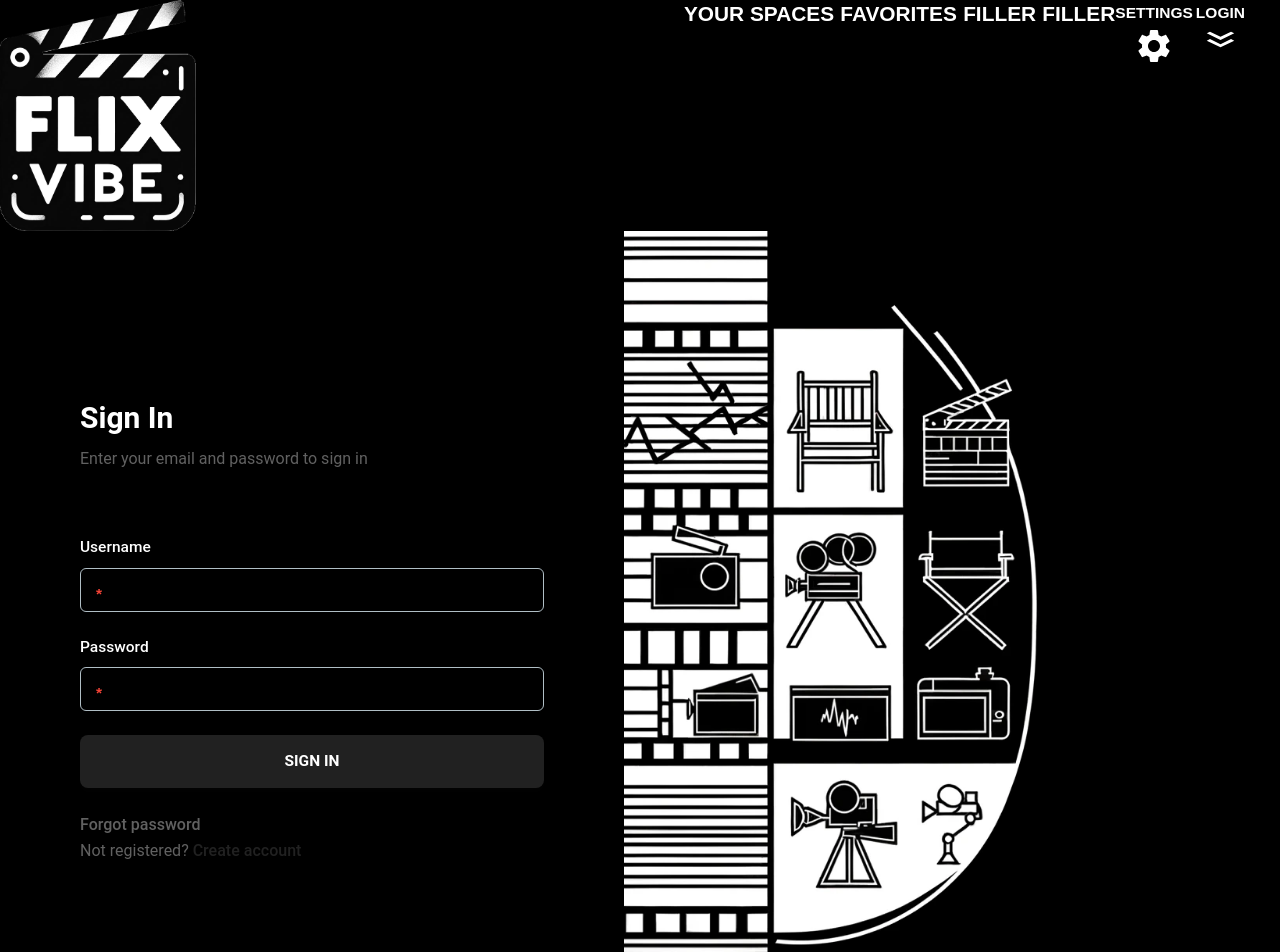
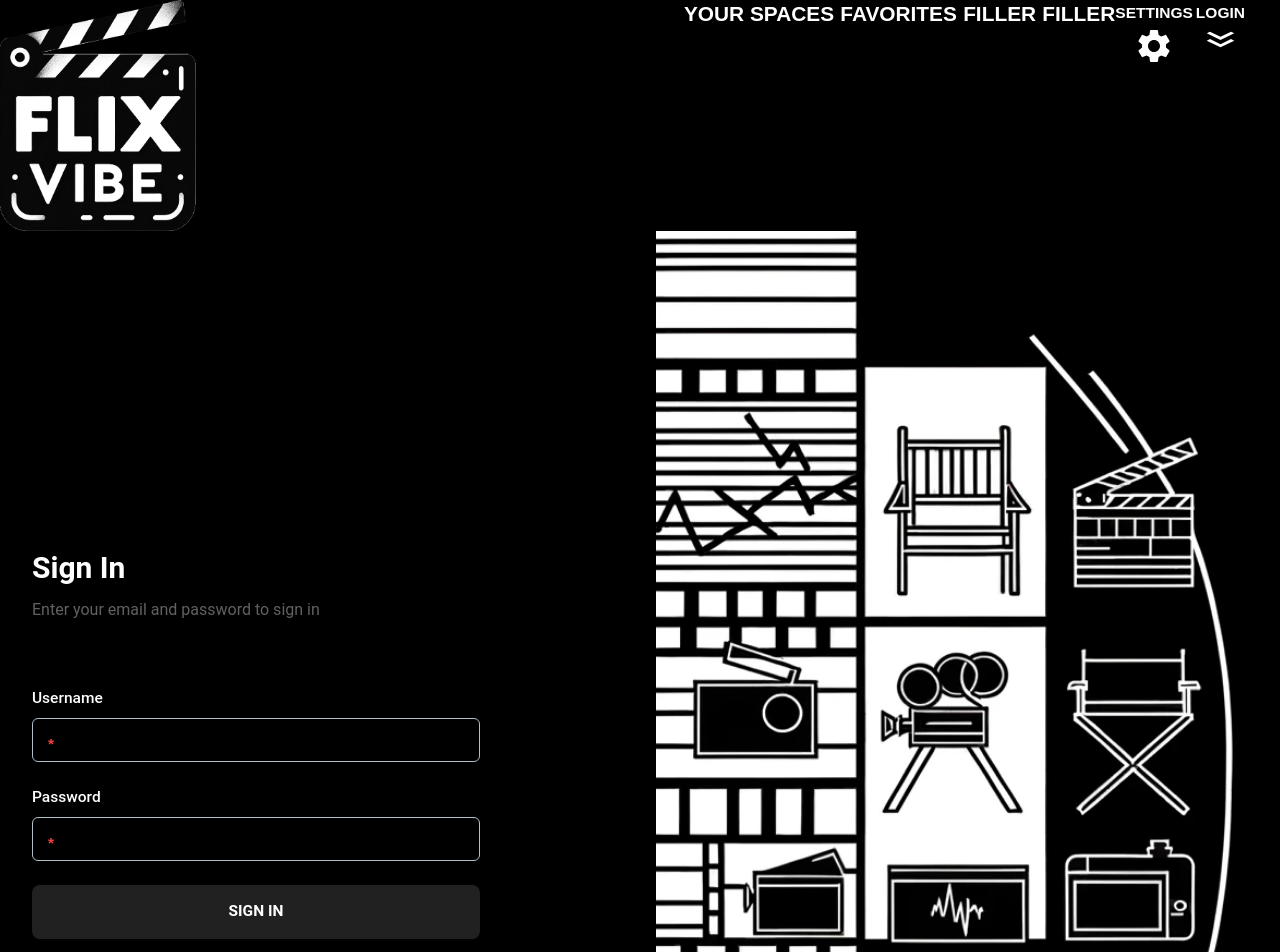
Before and after one commit to mhgarry/flix-vibe, a React (Vite) app in the folder client/: page /login in a window 1280 px wide. Shown: the top 952 px of the page. Built offline with nearby package versions, Linux system fonts and the light colour scheme.

Commit message:
login form ui draft working

```diff
--- a/client/src/components/forms/LoginForm.jsx
+++ b/client/src/components/forms/LoginForm.jsx
@@ -1,14 +1,15 @@
-import { useState } from "react";
-import { useAuth } from "../AuthContext";
-import { useNavigate } from "react-router-dom";
-import CustomError from "../errors/CustomError";
+import { useState } from 'react';
+import { useAuth } from '../AuthContext';
+import { useNavigate } from 'react-router-dom';
+import CustomError from '../errors/CustomError';
 
-import { Typography, Input, Button } from "@material-tailwind/react";
+import { Typography, Input, Button } from '@material-tailwind/react';
 
-import backgroundImage from '../../assets/flix-illustration.png'
+import backgroundImage from '../../assets/flix-illustration.png';
+
 export function SignIn() {
-  const [userName, setUserName] = useState("");
-  const [password, setPassword] = useState("");
+  const [userName, setUserName] = useState('');
+  const [password, setPassword] = useState('');
   const { login, error } = useAuth();
   const navigate = useNavigate();
 
@@ -16,21 +17,21 @@ export function SignIn() {
     e.preventDefault();
     const response = await login(userName, password);
     if (response && response.data) {
-      navigate("/your-spaces");
+      navigate('/your-spaces');
     }
   };
 
   return (
-    <section className="grid h-screen items-center lg:grid-cols-2">
-
-      <div className="my-auto p-8 text-center sm:p-10 md:p-20 xl:px-32 xl:py-24">
-             <Typography variant="h3" color="white" className="mb-2 text-left">
+    <section className="flex flex-col md:flex-row md:justify-between items-center w-full min-h-screen">
+      <div className="flex flex-1 justify-between items-center p-2 sm:p-4 md:p-8 xl:px-globalPadding xl:py-24">
+        <div className="w-full max-w-md">
+          <Typography variant="h3" color="white" className="mb-2">
             Sign In
           </Typography>
-        <Typography color="gray" className="mb-16 font-normal text-left">
+          <Typography color="gray" className="mb-16 font-normal">
             Enter your email and password to sign in
           </Typography>
-        <form onSubmit={handleLoginAttempt} className="mx-auto  text-left">
+          <form onSubmit={handleLoginAttempt} className="text-left">
             <div className="mb-6">
               <label htmlFor="username">
                 <Typography variant="small" className="mb-2 block font-medium text-white">
@@ -69,37 +70,29 @@ export function SignIn() {
                 required
               />
             </div>
-
-          <Button color="gray" size="lg" className=" mb-6" type="submit" fullWidth>
+            <Button color="gray" size="lg" className="mb-6" type="submit" fullWidth>
               Sign In
             </Button>
             {error && <CustomError errorMessage={error} />}
-         <div className="flex flex-wrap items-center justify-between gap-2">
-                     <div className="flex flex-wrap items-center justify-between gap-2">
-
             <Typography as="a" href="#" color="gray" className="font-medium">
               Forgot password
             </Typography>
-
-          </div>
-
-          </div>
-          <Typography
-            color="gray"
-            className=" text-left font-normal"
-          >
-            Not registered?{" "}
+          </form>
+          <Typography color="gray" className="mt-4 font-normal">
+            Not registered?{' '}
             <a href="/register" className="font-medium text-gray-900">
               Create account
             </a>
           </Typography>
-        </form>
         </div>
+      </div>
+      <div className="flex-1 hidden md:block">
         <img
           src={backgroundImage}
           alt="background image"
-        className="hidden h-screen w-50 object-cover lg:block"
+          className="w-full h-full object-cover"
         />
+      </div>
     </section>
   );
 }
```
Lines whose indentation alone changed are shown as unchanged.
